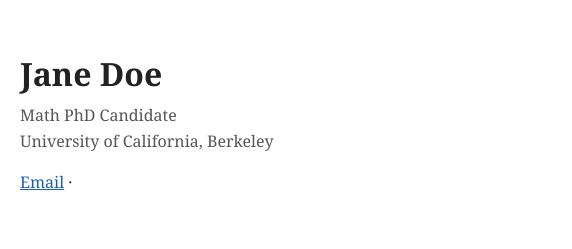
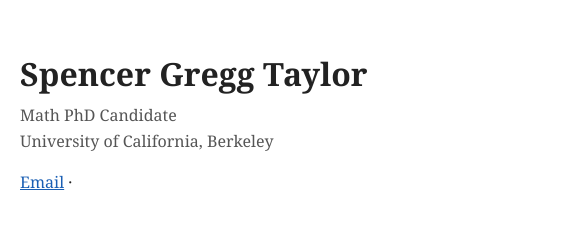
Before and after one commit to spencer-g-taylor/spencer-g-taylor.github.io, a plain HTML site: page index.html in a window 1280 px wide. Shown: the top 249 px of the page, 444-1016 px from the left. Drawn offline with Linux system fonts and the light colour scheme.

Commit message:
Update index.html

```diff
--- a/index.html
+++ b/index.html
@@ -26,7 +26,7 @@
   <header>
     <img src="photo.jpeg" alt="Photo of Jane Doe">
     <div>
-      <h1>Jane Doe</h1>
+      <h1>Spencer Gregg Taylor</h1>
       <p class="affil">Math PhD Candidate<br>University of California, Berkeley</p>
       <p>
         <a href="mailto:spencer_taylor@berkeley.edu">Email</a> ·
```
